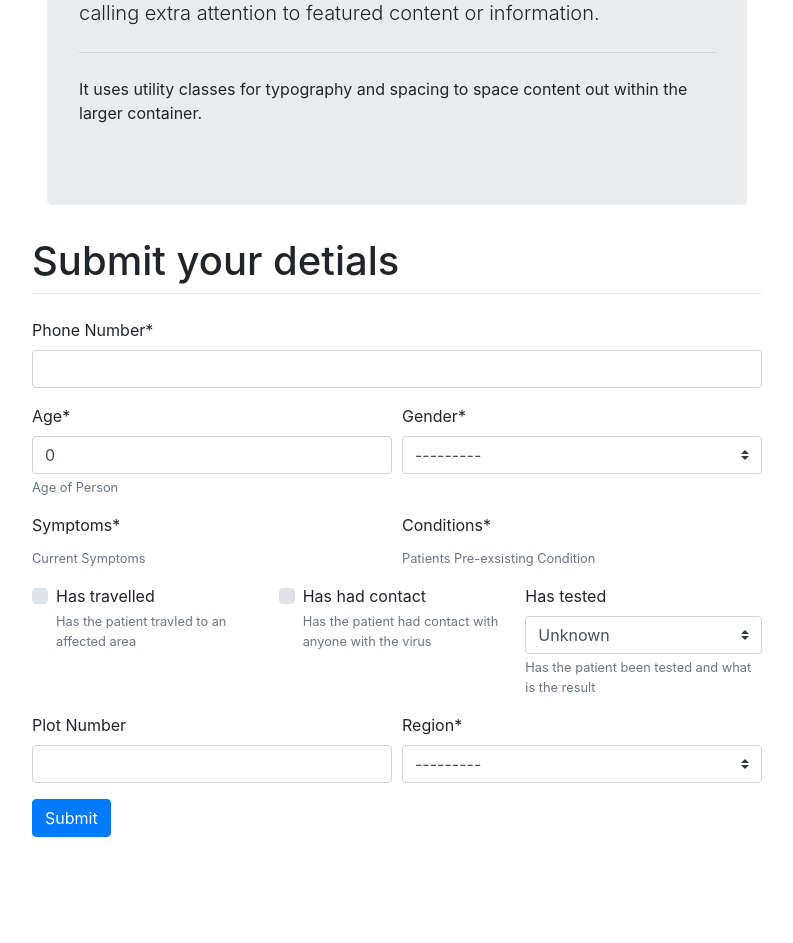
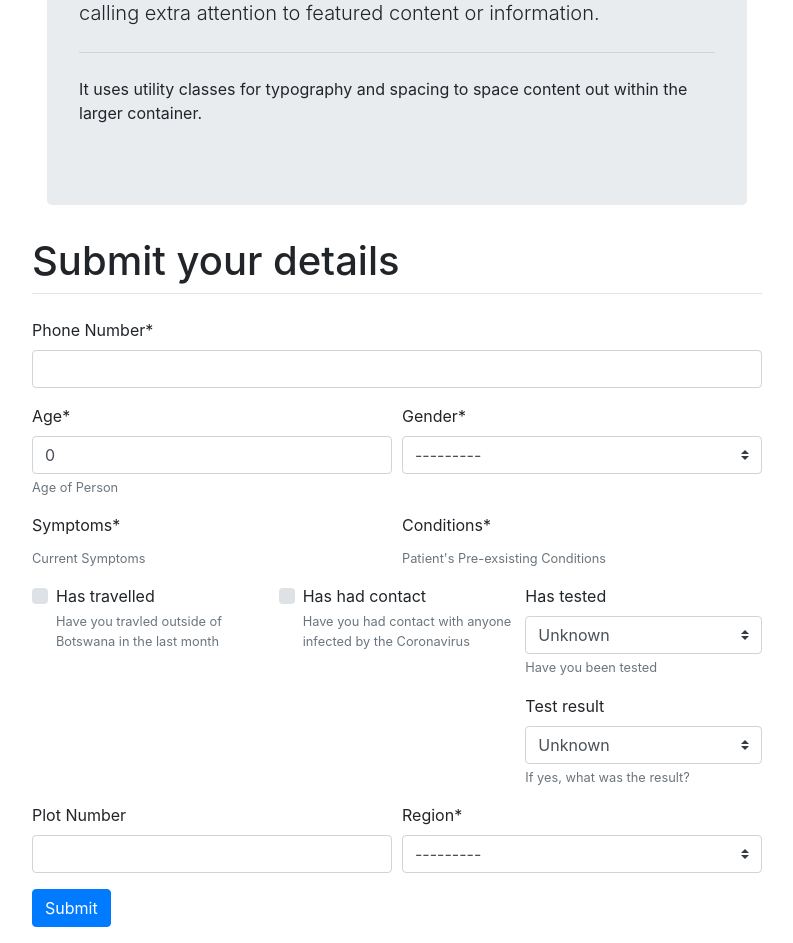
Before and after one commit to Bots-Covid-Apps/bots-corona-map, a Django app: page / in a window 1280 px wide. Shown: the part 788-1731 px from the top of the page, without its empty margins (243-1036 px from the left). Before the commit the page ends 1625 px from the top, so only its background shows below. Run offline with Django 3.2, Linux system fonts and the light colour scheme; data that the repository does not hold is empty; some libraries are stand-ins or nearby versions.

Commit message:
made changes to model and forms
changes a spelling error on the html file, added another field on form and made respective addition on models. Addition of test result field

```diff
--- a/covidmap/gaborone/forms.py
+++ b/covidmap/gaborone/forms.py
@@ -25,6 +25,12 @@ class PatientForm(forms.ModelForm):
                 Column('has_travelled', css_class='form-group col-md-4 mb-0'),
                 Column('has_had_contact', css_class='form-group col-md-4 mb-0'),
                 Column('has_tested', css_class='form-group col-md-4 mb-0'),
+
+                css_class='form-row'
+            ),
+            Row(
+                Column('', css_class="form-group col-md-8 mb-0"),
+                Column('test_result', css_class='form-group col-md-4 mb-0'),
                 css_class='form-row'
             ),
             Row(
--- a/covidmap/gaborone/models.py
+++ b/covidmap/gaborone/models.py
@@ -41,8 +41,9 @@ class Patient(models.Model):
     region = models.ForeignKey('MapRegion', on_delete=models.CASCADE)
     age = models.IntegerField(default=0, help_text="Age of Person")
     symptoms = models.ManyToManyField(Symptom, help_text="Current Symptoms")
-    conditions = models.ManyToManyField(Condition, help_text="Patients Pre-exsisting Condition")
-    has_travelled = models.BooleanField(help_text="Has the patient travled to an affected area")
-    has_had_contact = models.BooleanField(help_text="Has the patient had contact with anyone with the virus")
-    has_tested = models.BooleanField(null=True, blank=True, help_text="Has the patient been tested and what is the result")
+    conditions = models.ManyToManyField(Condition, help_text="Patient's Pre-exsisting Conditions")
+    has_travelled = models.BooleanField(help_text="Have you travled outside of Botswana in the last month")
+    has_had_contact = models.BooleanField(help_text="Have you had contact with anyone infected by the Coronavirus")
+    has_tested = models.BooleanField(null=True, blank=True, help_text="Have you been tested")
+    test_result = models.BooleanField(null=True, blank=True, help_text="If yes, what was the result?")
     gender = models.CharField(max_length=5, choices=GENDER_CHOICES)
--- a/covidmap/gaborone/templates/gaborone/patient_form.html
+++ b/covidmap/gaborone/templates/gaborone/patient_form.html
@@ -2,7 +2,7 @@
 {% load crispy_forms_tags %}
 
 {% block content %}
-  <h1 class="mt-2">Submit your detials</h1>
+  <h1 class="mt-2">Submit your details</h1>
   <hr class="mt-0 mb-4">
   {% crispy form %}
 {% endblock %}
--- a/requirements.txt
+++ b/requirements.txt
@@ -11,7 +11,6 @@ jsonfield==3.1.0
 lazy-object-proxy==1.4.3
 mccabe==0.6.1
 phonenumbers==8.12.1
-pkg-resources==0.0.0
 pylint==2.4.4
 pytz==2019.3
 six==1.14.0
```
Also changed, not shown: covidmap/gaborone/migrations/0005_auto_20200414_2056.py (added).
